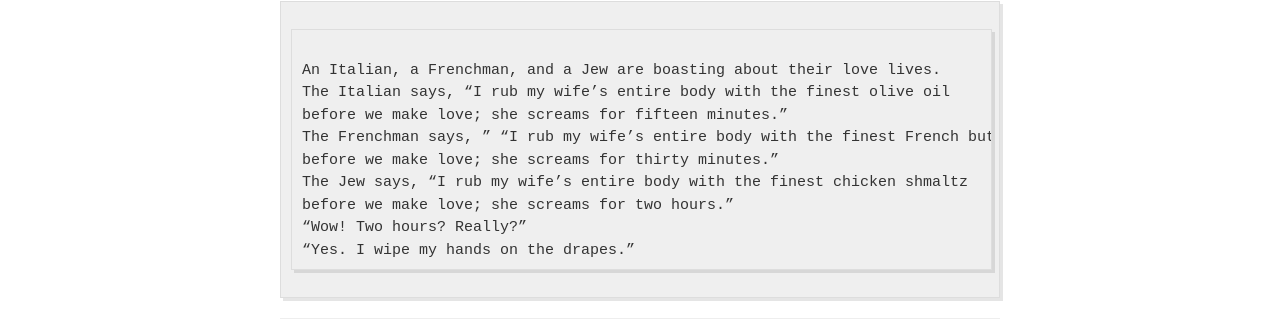
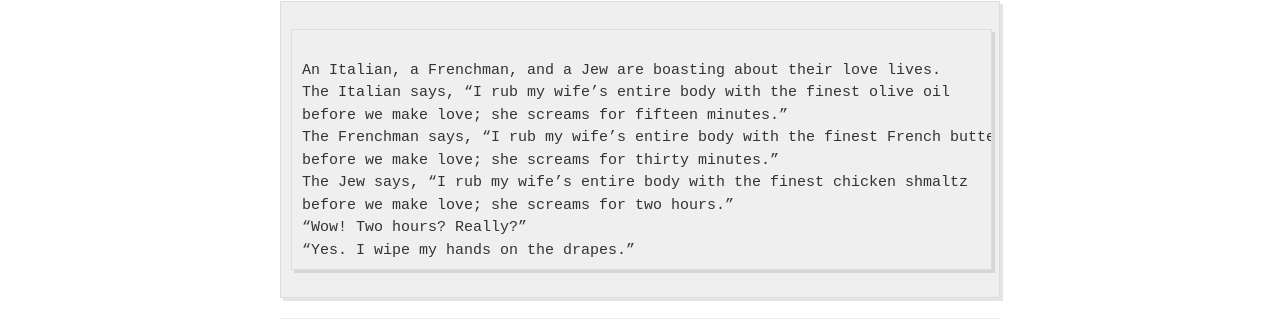
Before and after one commit to jvmallow/jvmallow.github.io, a Jekyll site: the page built from _posts/2025-05-31-Jewish_Humor.md, in a window 1280 px wide and 900 px high, scrolled down 24419 px. Shown: the part 400-720 px from the top of the window. Built offline with Jekyll 4.4.1, drawn with Linux system fonts in a browser that asks for light colours; a script that is not in the unit is left out.

```diff
--- a/_posts/2025-05-31-Jewish_Humor.md
+++ b/_posts/2025-05-31-Jewish_Humor.md
@@ -987,7 +987,7 @@ The shames says, "Kill me first."
 An Italian, a Frenchman, and a Jew are boasting about their love lives.
 The Italian says, “I rub my wife’s entire body with the finest olive oil
 before we make love; she screams for fifteen minutes.”
-The Frenchman says, ” “I rub my wife’s entire body with the finest French butter
+The Frenchman says, “I rub my wife’s entire body with the finest French butter
 before we make love; she screams for thirty minutes.”
 The Jew says, “I rub my wife’s entire body with the finest chicken shmaltz
 before we make love; she screams for two hours.”
```
